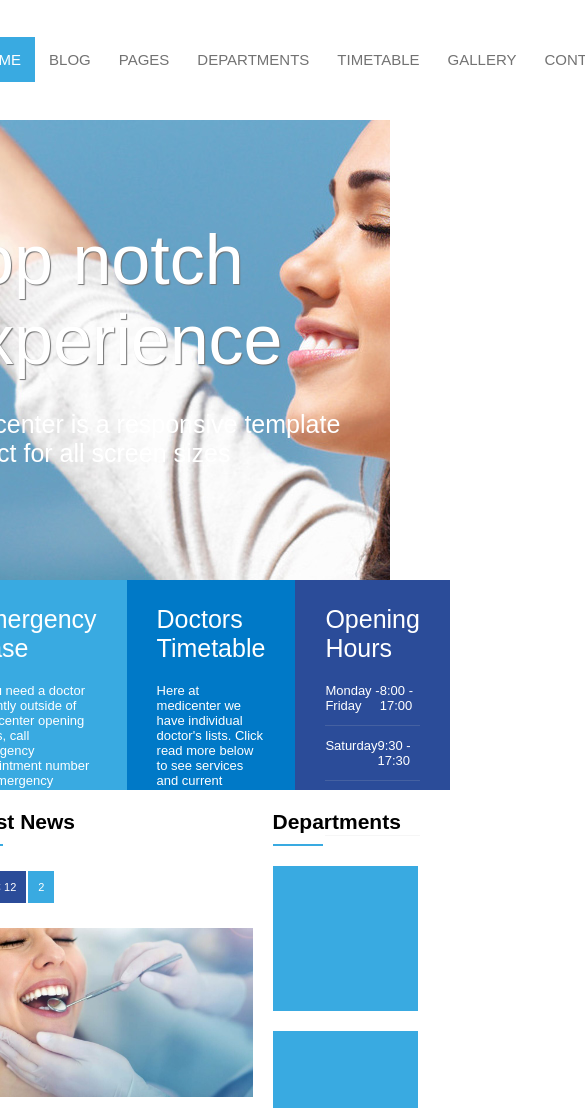
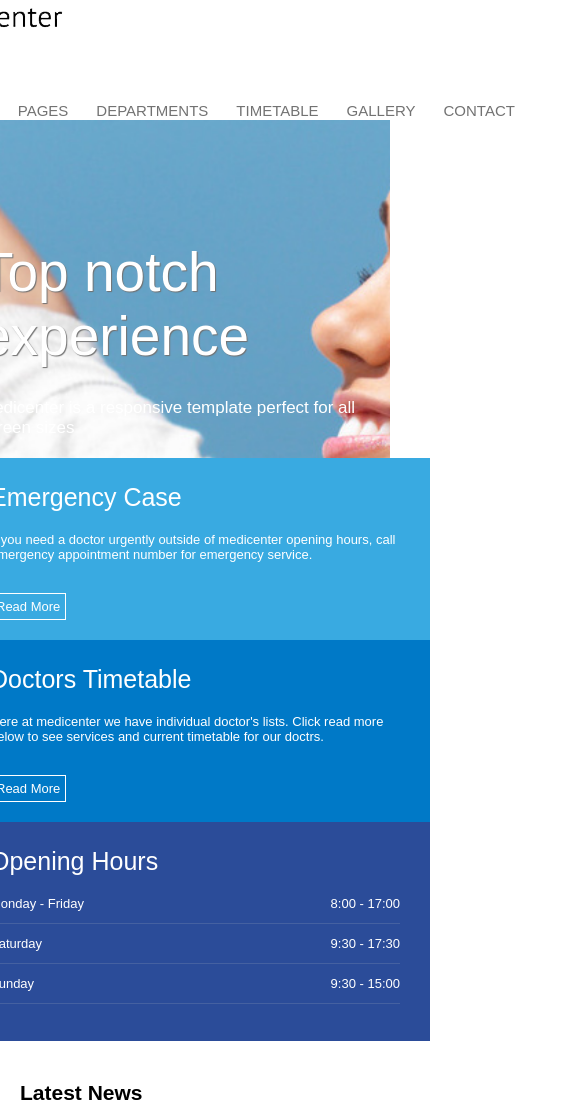
Before and after one commit to rayllaluiiza/medicenter, a plain HTML site: page index.html in a window 390 px wide. Shown: the top 1108 px of the page, 585 px wide, since content can reach past the window. Drawn offline with nearby package versions, Linux system fonts and the light colour scheme.

Commit message:
Design responsivo

```diff
--- /dev/null
+++ b/assets/css/media.css
@@ -0,0 +1,24 @@
+@media (max-width:730px){
+    .banner_headline, #geral, .footer_area{
+        padding: 20px;
+    }
+    .banner_headline h1{
+        font-size: 55px;
+    }
+    .banner_headline h2{
+        font-size: 17px;
+    }
+    #banner{
+        height: auto;
+    }
+    .banner_options, .footer_menu{
+        height: auto;
+        flex-direction: column;
+    }
+    .container, .footer_area{
+        flex-direction: column;
+    }
+    .copyright{
+        margin-left: 20px;
+    }
+}
--- a/index.html
+++ b/index.html
@@ -1,8 +1,10 @@
-<html>
+<!DOCTYPE html>
+<html lang="pt-BR">
 <head>
     <meta charset="utf-8"/>
-    <meta name="viewport" content="width=device,user-scalable=0" />
+    <meta name="viewport" content="width=device-width, user-scalable=0" />
     <link rel="stylesheet" type="text/css" href="assets/css/style.css"/>
+    <link rel="stylesheet" type="text/css" href="assets/css/media.css"/>
     <link rel="stylesheet" href="https://fonts.googleapis.com/css2?family=Material+Symbols+Rounded:opsz,wght,FILL,GRAD@48,400,0,0" />
 
     <title>MediCenter</title>
@@ -196,7 +198,7 @@
                     Lorem ipsum dolor sit amet, consectetur adispiscing elit. Ut volutpat rutrum eros sit amet sollicitudin.
                 </div>
                 <div class="information">
-                    <i class="fa-solid fa-phone-office"></i> <label>by phone: </label> <span style="color:black;"><strong>1-800-643-4300</strong></span>
+                    <i class="fa-solid fa-phone-office"></i> <label>by phone: </label> <span><strong>1-800-643-4300</strong></span>
                 </div>
                 <div class="information">
                     <label>by e-mail: </label> <span><a href="#">medicenter@mail.com</a></span>
```
